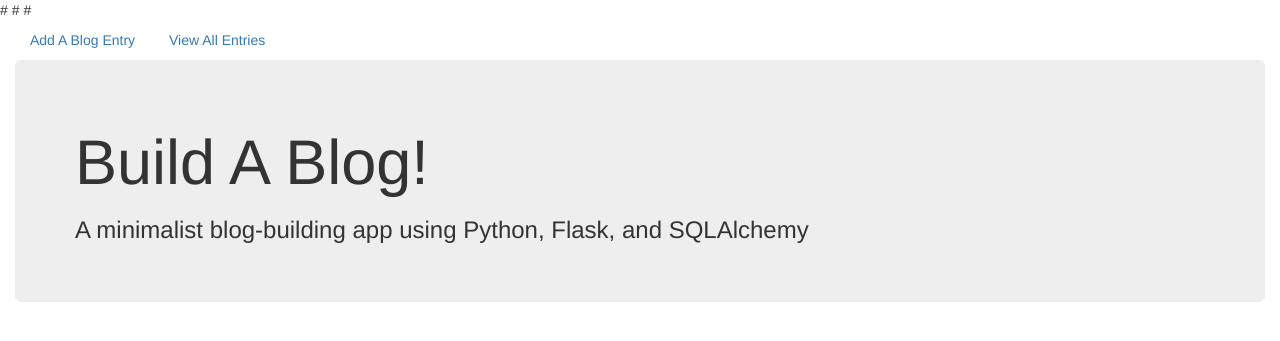
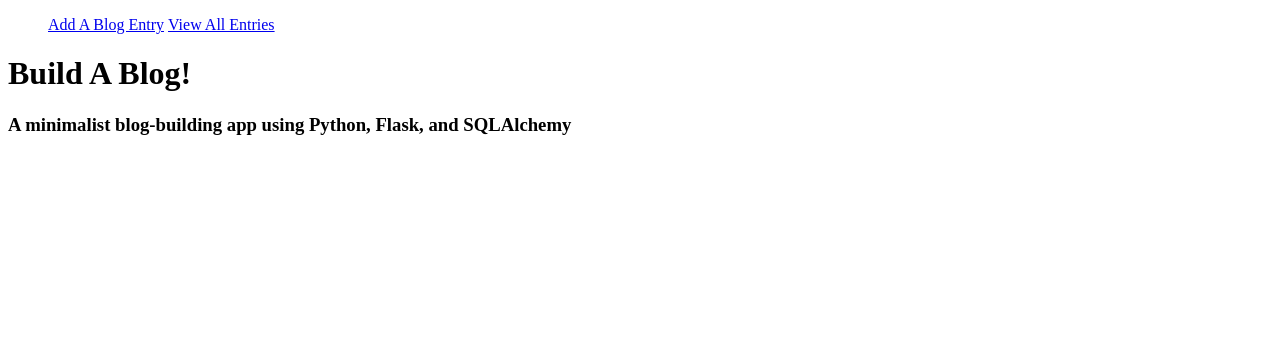
Before and after one commit to jsjue/build-a-blog, a Flask app: template templates/post.html in a window 1280 px wide. Shown: the top 341 px of the page. Run offline with Flask 2, Linux system fonts and the light colour scheme; the template is opened without the code that fills it, so the values that code supplies are empty; some libraries are stand-ins or nearby versions.

Commit message:
Wednesday

```diff
--- a/main.py
+++ b/main.py
@@ -57,6 +57,8 @@ app.config['SQLALCHEMY_DATABASE_URI'] = 'http://localhost/phpMyAdmin/tbl_structu
 app.config['SQLALCHEMY_ECHO'] = True
 db = SQLAlchemy(app)
 
+
+
 class Blog(db.Model):
 
     id = db.Column(db.Integer, primary_key=True)
--- a/templates/post.html
+++ b/templates/post.html
@@ -1,9 +1,7 @@
 <!DOCTYPE html>
 <html>
     <head>
-       # <link rel="stylesheet" href="https://maxcdn.bootstrapcdn.com/bootstrap/3.3.7/css/bootstrap.min.css">
-       # <link href="https://fonts.googleapis.com/css?family=Source+Sans+Pro:300,300i,400,400i" type="text/css" rel="stylesheet">
-       # <link rel="stylesheet" type="text/css" href="{{ url_for('static',filename='css/styles.css') }}">
+
        <title>{{title}}</title>
     </head>
     <body>
@@ -18,7 +16,7 @@
                     </li>
                 </ul>
             </div>
-            <div class="jumbotron">
+            <div class="here">
                 <h1>Build A Blog!</h1>
                 <h3>A minimalist blog-building app using Python, Flask, and SQLAlchemy</h3>
             </div>
```
Also changed, not shown: 1 other file.
